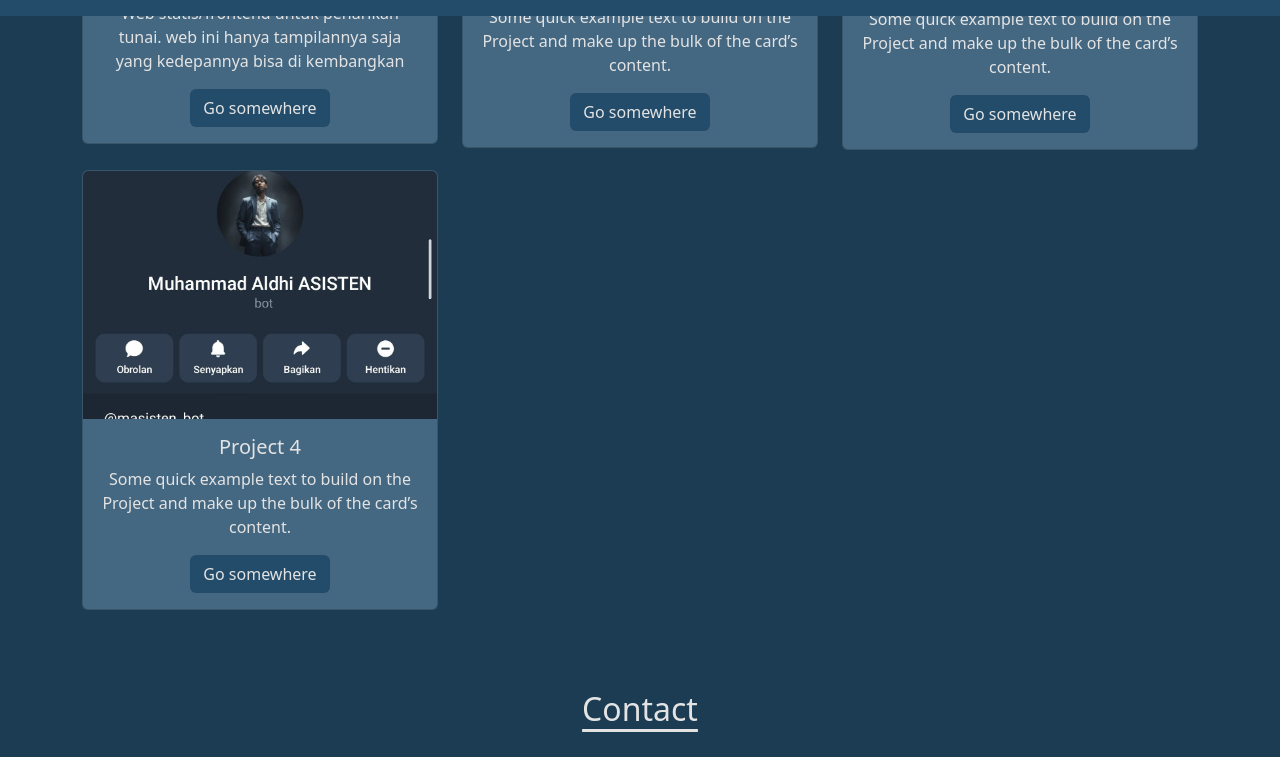
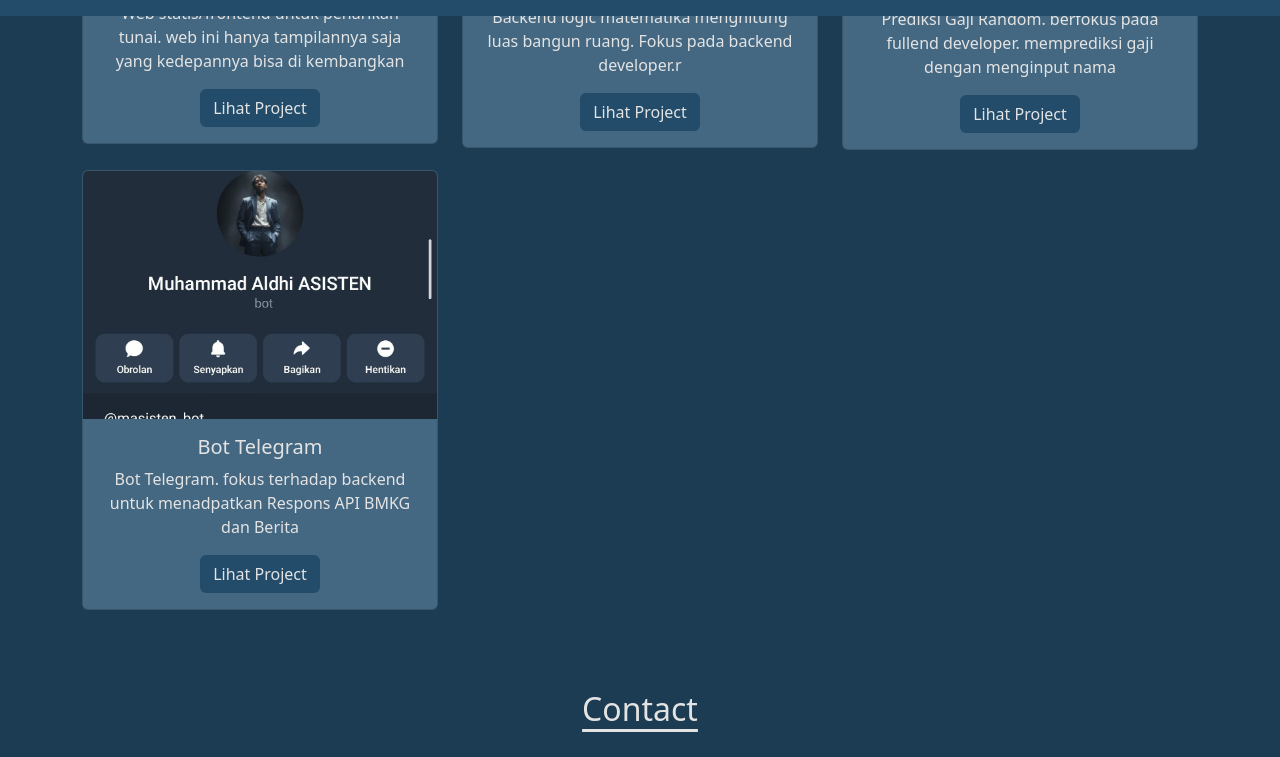
Before and after one commit to MuhammadAldhi/Profile-aldhi, a plain HTML site: page index.html in a window 1280 px wide. Shown: the part 784-1541 px from the top of the page. Drawn offline with Linux system fonts and the light colour scheme.

Commit message:
push lagi

```diff
--- a/index.html
+++ b/index.html
@@ -75,7 +75,7 @@
                         <div class="card-body">
                             <h5 class="card-title">Web Tarik Tunai</h5>
                             <p class="card-text">Web statis/frontend untuk penarikan tunai. web ini hanya tampilannya saja yang kedepannya bisa di kembangkan</p>
-                            <a href="https://muhammadaldhi.github.io/konter-sederhana/" class="btn btnP">Go somewhere</a>
+                            <a href="https://muhammadaldhi.github.io/konter-sederhana/" target="_blank" class="btn btnP">Lihat Project</a>
                         </div>
                     </div>
                 </div>
@@ -85,9 +85,8 @@
                         <img src="/assets/project2.png" class="card-img-top">
                         <div class="card-body">
                             <h5 class="card-title">Math Luas Bangun Datar</h5>
-                            <p class="card-text">Some quick example text to build on the Project and make up the bulk of
-                                the card’s content.</p>
-                            <a href="https://muhammadaldhi.github.io/luas-bangun-datar/" class="btn btnP">Go somewhere</a>
+                            <p class="card-text">Backend logic matematika menghitung luas bangun ruang. Fokus pada backend developer.r</p>
+                            <a href="https://muhammadaldhi.github.io/luas-bangun-datar/" target="_blank" class="btn btnP">Lihat Project</a>
                         </div>
                     </div>
                 </div>
@@ -96,10 +95,9 @@
                     <div class="card">
                         <img src="/assets/project3.png" class="card-img-top" alt="...">
                         <div class="card-body">
-                            <h5 class="card-title">Project 3</h5>
-                            <p class="card-text">Some quick example text to build on the Project and make up the bulk of
-                                the card’s content.</p>
-                            <a href="#" class="btn btnP">Go somewhere</a>
+                            <h5 class="card-title">Prediksi Gaji Random</h5>
+                            <p class="card-text">Prediksi Gaji Random. berfokus pada fullend developer. memprediksi gaji dengan menginput nama</p>
+                            <a href="https://muhammadaldhi.github.io/prediksi-gaji-random/" target="_blank" class="btn btnP">Lihat Project</a>
                         </div>
                     </div>
                 </div>
@@ -111,10 +109,9 @@
                     <div class="card">
                         <img src="/assets/project4.png" class="card-img-top" alt="...">
                         <div class="card-body">
-                            <h5 class="card-title">Project 4</h5>
-                            <p class="card-text">Some quick example text to build on the Project and make up the bulk of
-                                the card’s content.</p>
-                            <a href="#" class="btn btnP">Go somewhere</a>
+                            <h5 class="card-title">Bot Telegram</h5>
+                            <p class="card-text">Bot Telegram. fokus terhadap backend untuk menadpatkan Respons API BMKG dan Berita</p>
+                            <a href="https://t.me/@masisten_bot" target="_blank" class="btn btnP">Lihat Project</a>
                         </div>
                     </div>
                 </div>
@@ -126,7 +123,7 @@
                             <h5 class="card-title">Project 5</h5>
                             <p class="card-text">Some quick example text to build on the Project and make up the bulk of
                                 the card’s content.</p>
-                            <a href="#" class="btn btnP">Go somewhere</a>
+                            <a href="#" target="_blank" class="btn btnP">Lihat Project</a>
                         </div>
                     </div>
                 </div>
@@ -138,7 +135,7 @@
                             <h5 class="card-title">Project 6</h5>
                             <p class="card-text">Some quick example text to build on the Project and make up the bulk of
                                 the card’s content.</p>
-                            <a href="#" class="btn btnP">Go somewhere</a>
+                            <a href="#" target="_blank" class="btn btnP">Lihat Project</a>
                         </div>
                     </div>
                 </div> -->
```
